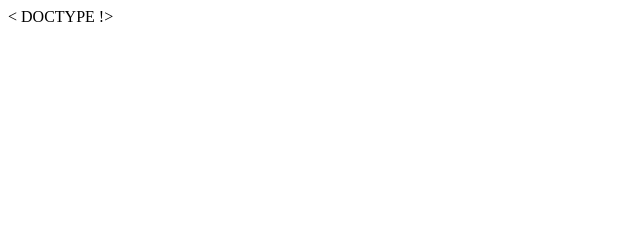
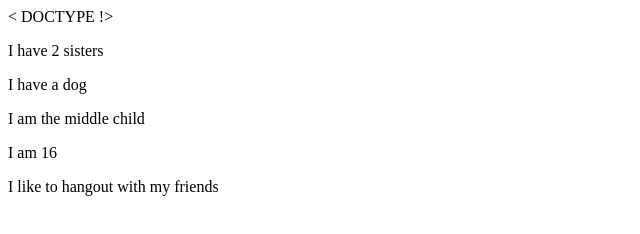
Before and after one commit to 1275186j/style.css, a plain HTML site: page index.html in a window 1280 px wide. Shown: the whole page, without its empty margins (0-640 px from the left). Drawn offline with Linux system fonts and the light colour scheme.

Commit message:
Update index.html

```diff
--- a/index.html
+++ b/index.html
@@ -7,8 +7,11 @@
 </head>
 <body>
 
-
-
+<p id="t1">I have 2 sisters</p>
+<p id="t2"> I have a dog</p>
+<p id="t3"> I am the middle child</p>
+  <p id="t4"> I am 16</p>
+  <p id="t5"> I like to hangout with my friends</p>
 </body>
 
 
```
